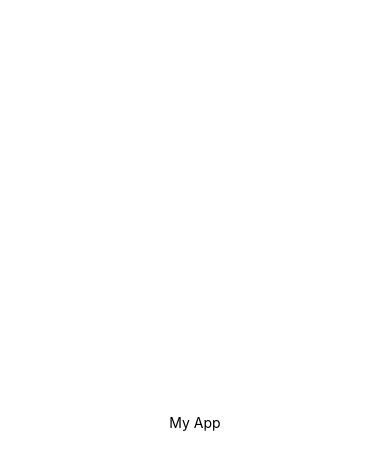
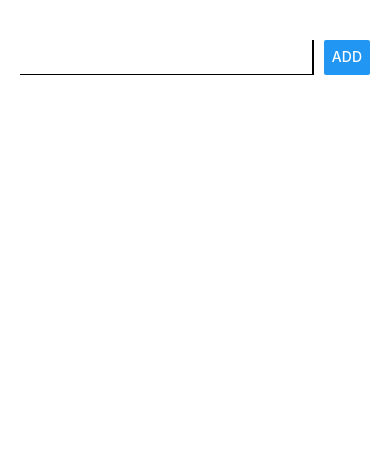
Before and after one commit to Rohit-Bhatt-1/To-Do-List-App, a React Native app: screen / in a window 390 px wide. Shown: the top 470 px of the page. Built offline with nearby package versions, Linux system fonts and the light colour scheme.

Commit message:
added textbox amd button for a new to-do

```diff
--- a/App.js
+++ b/App.js
@@ -4,18 +4,31 @@ import { StyleSheet, Text, View, TextInput, Button } from "react-native";
 
 export default function App() {
   return (
-    <View style={styles.container}>
-      <Text>My App</Text>
-      <StatusBar style="auto" />
+    <View style={styles.screen}>
+      <View style={styles.newTask}>
+        <TextInput style={styles.newTaskDef} />
+        <Button title="Add" />
+      </View>
     </View>
   );
 }
 
 const styles = StyleSheet.create({
-  container: {
+  screen: {
+    padding: 20,
+    paddingTop: 40,
+  },
+  newTask: {
+    flexDirection: "row",
+  },
+  newTaskDef: {
     flex: 1,
-    backgroundColor: "#fff",
-    alignItems: "center",
-    justifyContent: "center",
+    borderColor: "black",
+    height: 35,
+    marginRight: 10,
+    borderBottomWidth: 1,
+    borderRightWidth: 2,
+    alignContent: "space-between",
+    justifyContent: "flex-end",
   },
 });
```
